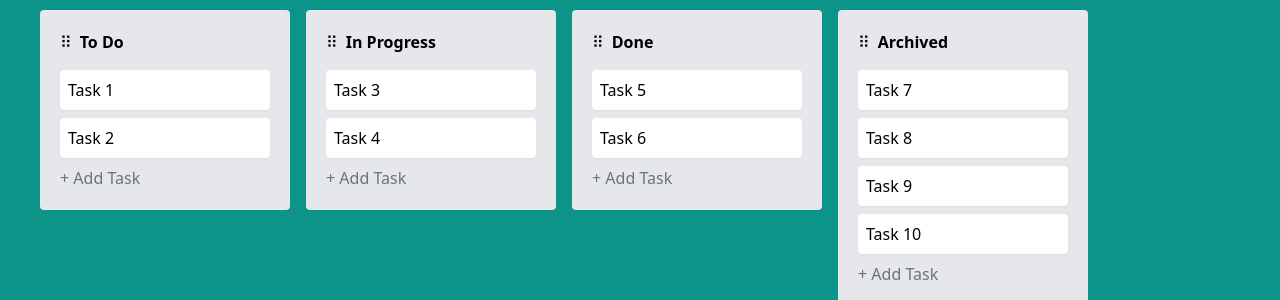
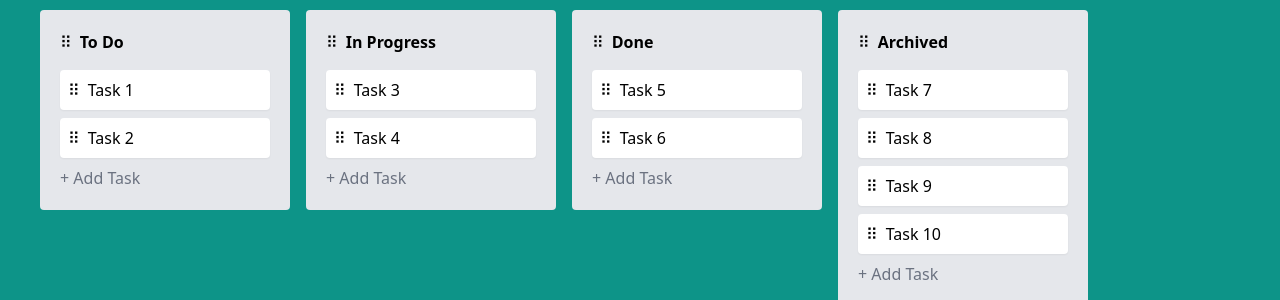
Before and after one commit to yisus82/vue_school-trello_board-vue, a Nuxt app in the folder trevuello/: page / in a window 1280 px wide. Shown: the part 130-430 px from the top of the page. Built offline with nearby package versions, Linux system fonts and the light colour scheme.

Commit message:
Drag tasks

```diff
--- a/trevuello/components/TrelloBoard.vue
+++ b/trevuello/components/TrelloBoard.vue
@@ -1,5 +1,5 @@
 <script setup lang="ts">
-import type { Column } from '@/types';
+import type { Column, Task } from '@/types';
 import { nanoid } from 'nanoid';
 import draggable from 'vuedraggable';
 
@@ -51,7 +51,11 @@ const columns = ref<Column[]>([
             <DragHandle />
             <h2 class="font-bold">{{ column.title }}</h2>
           </header>
-          <TrelloBoardTask v-for="task in column.tasks" :key="task.id" :task="task" />
+          <draggable v-model="column.tasks" group="tasks" item-key="id" :animation="150" handle=".drag-handle">
+            <template #item="{ element: task }: { element: Task; }">
+              <TrelloBoardTask :task="task" />
+            </template>
+          </draggable>
           <footer>
             <button class="text-gray-500">+ Add Task</button>
           </footer>
--- a/trevuello/components/TrelloBoardTask.vue
+++ b/trevuello/components/TrelloBoardTask.vue
@@ -5,7 +5,8 @@ defineProps<{ task: Task; }>();
 </script>
 
 <template>
-  <div class="bg-white p-2 mb-2 rounded shadow-sm max-w-[250px]">
+  <div class="flex gap-2 bg-white p-2 mb-2 rounded shadow-sm w-full max-w-[250px]">
+    <DragHandle />
     <span>{{ task.title }}</span>
   </div>
 </template>
```
